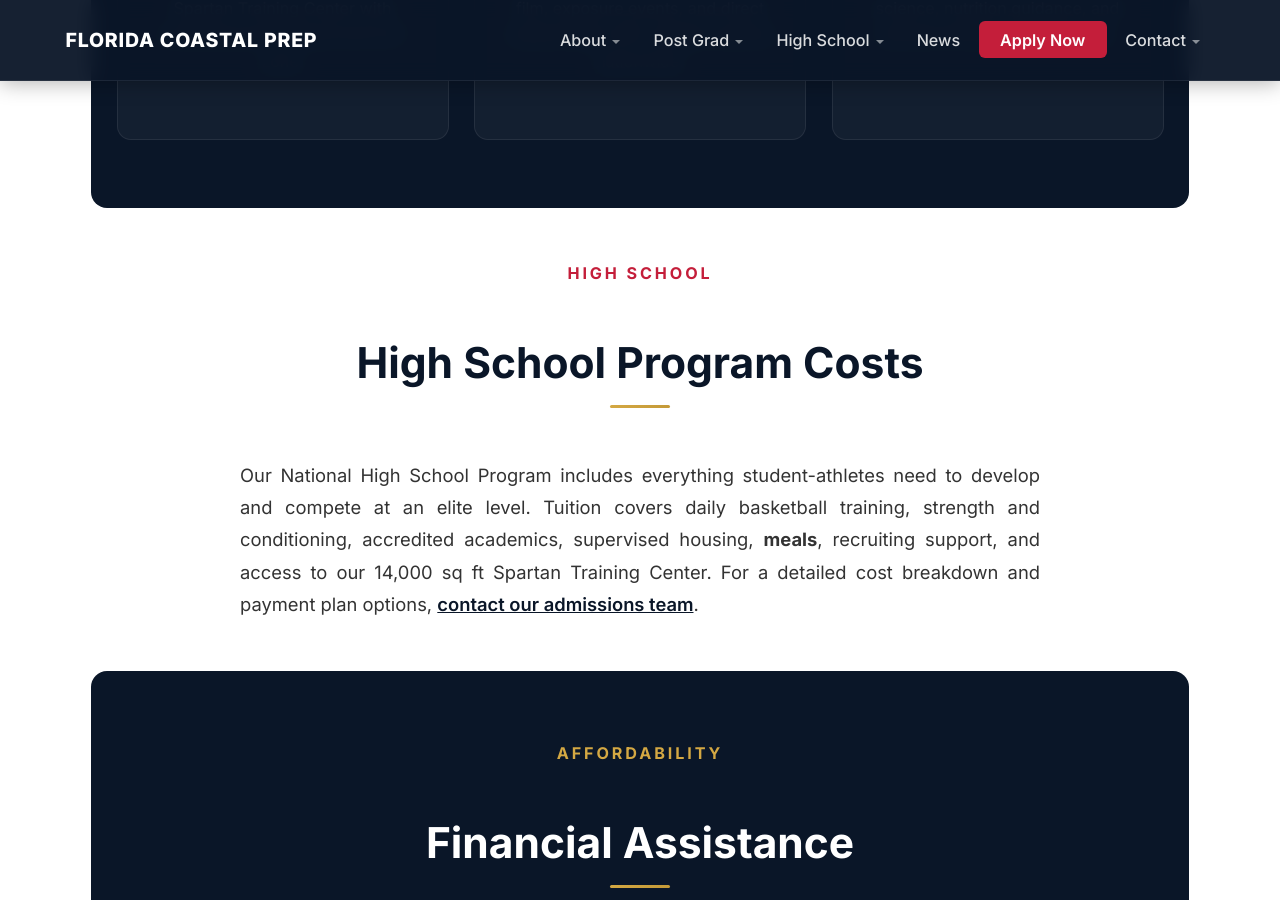
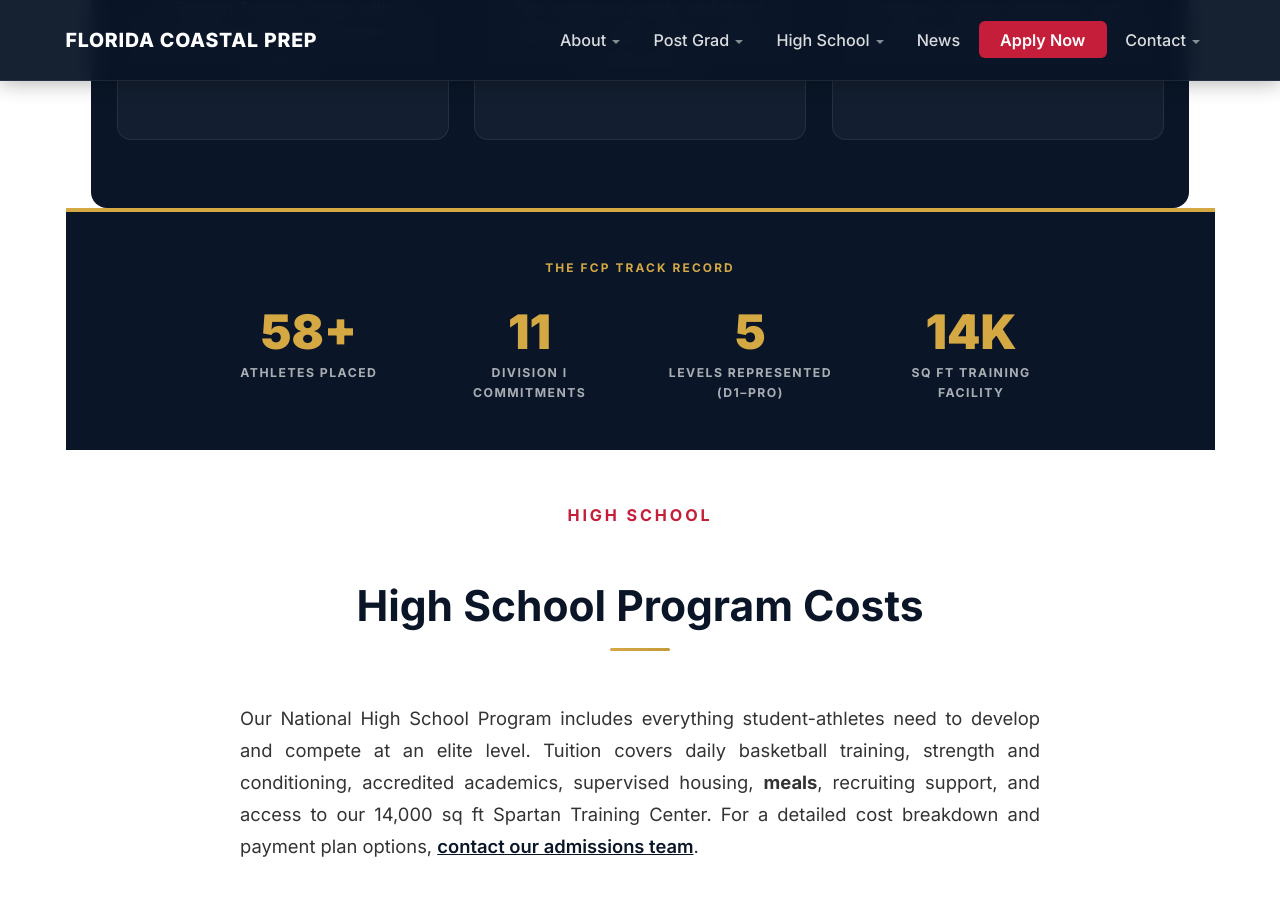
Before and after one commit to CoachD23/fcp-jekyll-site, a Jekyll site: the page built from tuition.md, in a window 1280 px wide and 900 px high, scrolled down 1773 px. Built offline with Jekyll 4.4.1, drawn with Linux system fonts in a browser that asks for light colours; a script that is not in the unit is left out.

Commit message:
feat: add ROI track record stats bar to tuition page

```diff
--- a/tuition.md
+++ b/tuition.md
@@ -51,6 +51,31 @@ hero_subtitle: Investing in Your Athletic and Academic Future
       <div class="feature-icon-svg"><svg viewBox="0 0 24 24"><path d="M20.57 14.86L22 13.43 20.57 12 17 15.57 8.43 7 12 3.43 10.57 2 9.14 3.43 7.71 2 5.57 4.14 4.14 2.71 2.71 4.14l1.43 1.43L2 7.71l1.43 1.43L2 10.57 3.43 12 7 8.43 15.57 17 12 20.57 13.43 22l1.43-1.43L16.29 22l2.14-2.14 1.43 1.43 1.43-1.43-1.43-1.43L22 16.29z" fill="currentColor"/></svg></div>
       <h3>Performance</h3>
       <p>Strength and conditioning, sports science, nutrition guidance, and physical therapy assessments.</p>
+    </div>
+  </div>
+</div>
+
+<!-- ROI Stats Bar -->
+<div class="alumni-stats-bar fade-in" style="background: #0a1628; border-top: 4px solid #d4a843; padding: 2.75rem 1rem; text-align: center;">
+  <div class="container" style="max-width: 900px; margin: 0 auto;">
+    <p style="font-size: 0.7rem; font-weight: 700; text-transform: uppercase; letter-spacing: 0.18em; color: #d4a843; margin: 0 0 1.75rem;">The FCP Track Record</p>
+    <div style="display: flex; flex-wrap: wrap; gap: 2rem; justify-content: center; align-items: flex-start;">
+      <div style="flex: 1; min-width: 130px;">
+        <div style="font-size: 2.8rem; font-weight: 900; color: #d4a843; line-height: 1;">58+</div>
+        <div style="font-size: 0.72rem; font-weight: 700; text-transform: uppercase; letter-spacing: 0.12em; color: rgba(255,255,255,0.65); margin-top: 0.45rem;">Athletes Placed</div>
+      </div>
+      <div style="flex: 1; min-width: 130px;">
+        <div style="font-size: 2.8rem; font-weight: 900; color: #d4a843; line-height: 1;">11</div>
+        <div style="font-size: 0.72rem; font-weight: 700; text-transform: uppercase; letter-spacing: 0.12em; color: rgba(255,255,255,0.65); margin-top: 0.45rem;">Division I Commitments</div>
+      </div>
+      <div style="flex: 1; min-width: 130px;">
+        <div style="font-size: 2.8rem; font-weight: 900; color: #d4a843; line-height: 1;">5</div>
+        <div style="font-size: 0.72rem; font-weight: 700; text-transform: uppercase; letter-spacing: 0.12em; color: rgba(255,255,255,0.65); margin-top: 0.45rem;">Levels Represented (D1–Pro)</div>
+      </div>
+      <div style="flex: 1; min-width: 130px;">
+        <div style="font-size: 2.8rem; font-weight: 900; color: #d4a843; line-height: 1;">14K</div>
+        <div style="font-size: 0.72rem; font-weight: 700; text-transform: uppercase; letter-spacing: 0.12em; color: rgba(255,255,255,0.65); margin-top: 0.45rem;">sq ft Training Facility</div>
+      </div>
     </div>
   </div>
 </div>
```
